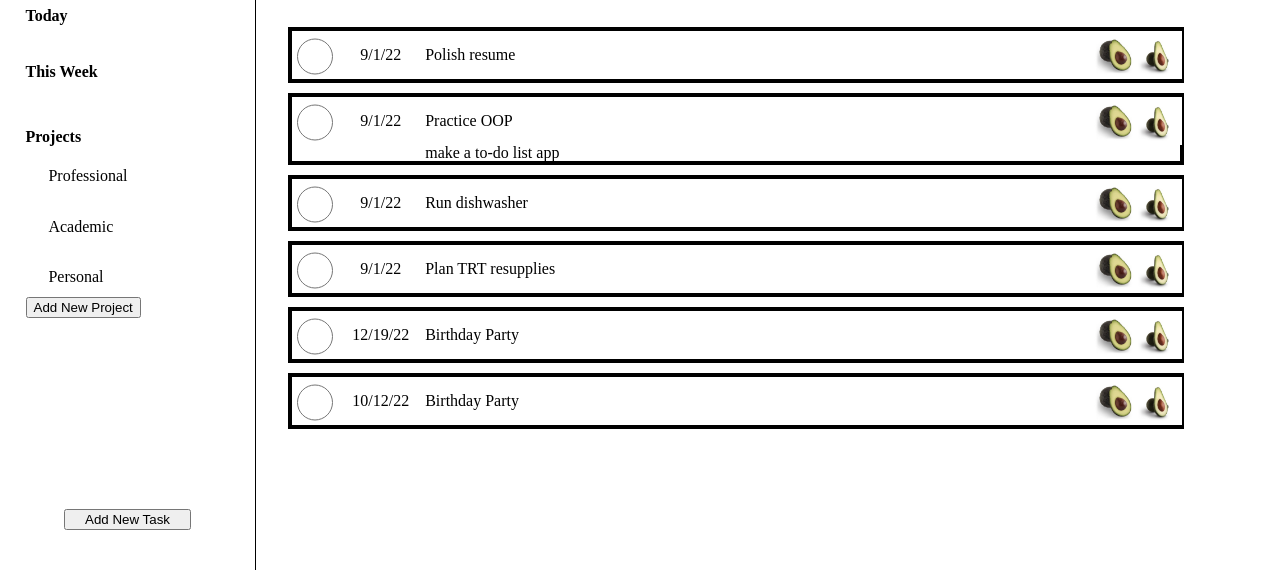
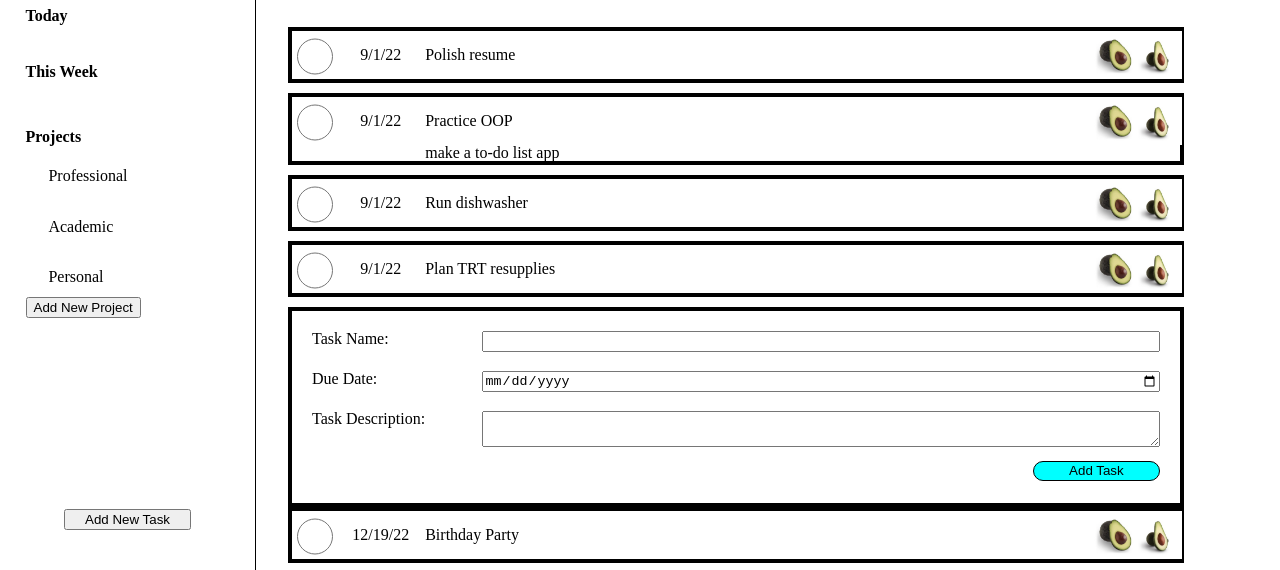
Before and after one commit to thigmotaxis/drudgery-assistant, a website built with webpack: page mockIndex.html in a window 1280 px wide. Shown: the part 215-785 px from the top of the page. Built offline with nearby package versions, Linux system fonts and the light colour scheme.

Commit message:
add new task form elements and basic layout to mockup files

```diff
--- a/mockIndex.html
+++ b/mockIndex.html
@@ -16,7 +16,7 @@
   <div class="content">
     <div class="sideBar">
       <div class="dates">
-        <div class="home">Home</div>
+        <div class="allTasks">All Tasks</div>
         <div class="today">Today</div>
         <div class="thisWeek">This Week</div>
       </div>
@@ -66,6 +66,26 @@
         <img src="./src/images/deletePH.jpg" alt="oh just an avocado placeholder image" class="deleteIcon">
       </div>
 
+      <div class="formContainer">
+
+        <div class="inputGroup">
+          <label for="ntName">Task Name:</label>
+          <input type="text" id="ntName">
+        </div>
+
+        <div class="inputGroup">
+          <label for="ntDueDate">Due Date:</label>
+          <input type="date" id="ntDueDate">
+        </div>
+
+        <div class="inputGroup">
+          <label for="ntDesc">Task Description:</label>
+          <textarea id="ntDesc" rows="2" cols="80"></textarea>
+        </div>
+
+        <button class="submitNewTask">Add Task</button>
+      </div>
+
     </div>
 
   </div>
--- a/mockStyle.css
+++ b/mockStyle.css
@@ -88,7 +88,7 @@ table {
   height: 30%;
 }
 
-.home, .today, .thisWeek, .projects {
+.allTasks, .today, .thisWeek, .projects {
   font-weight: bold;
   padding-left: 10%;
   padding-top: 8%;
@@ -155,4 +155,33 @@ table {
   grid-column: 3/4;
 }
 
+.formContainer {
+	border: 4px solid black;
+  padding: 2.5vh;
+  height: 25vh;
+  display: flex;
+	flex-direction: column;
+}
+
+.inputGroup {
+  display: grid;
+	grid-template-columns: 1fr 4fr;
+	place-items: start;
+	height: 5vh;
+}
+
+.formContainer input, textarea {
+	width: 100%;
+}
+
+.submitNewTask {
+	height: 2.5vh;
+  width: 15%;
+	margin-top: 1.25vh;
+	align-self: flex-end;
+	border: 1px solid black;
+	border-radius: 15px;
+	background-color: cyan;
+}
+
 /* END MAIN CONTENT STYLES */
```
